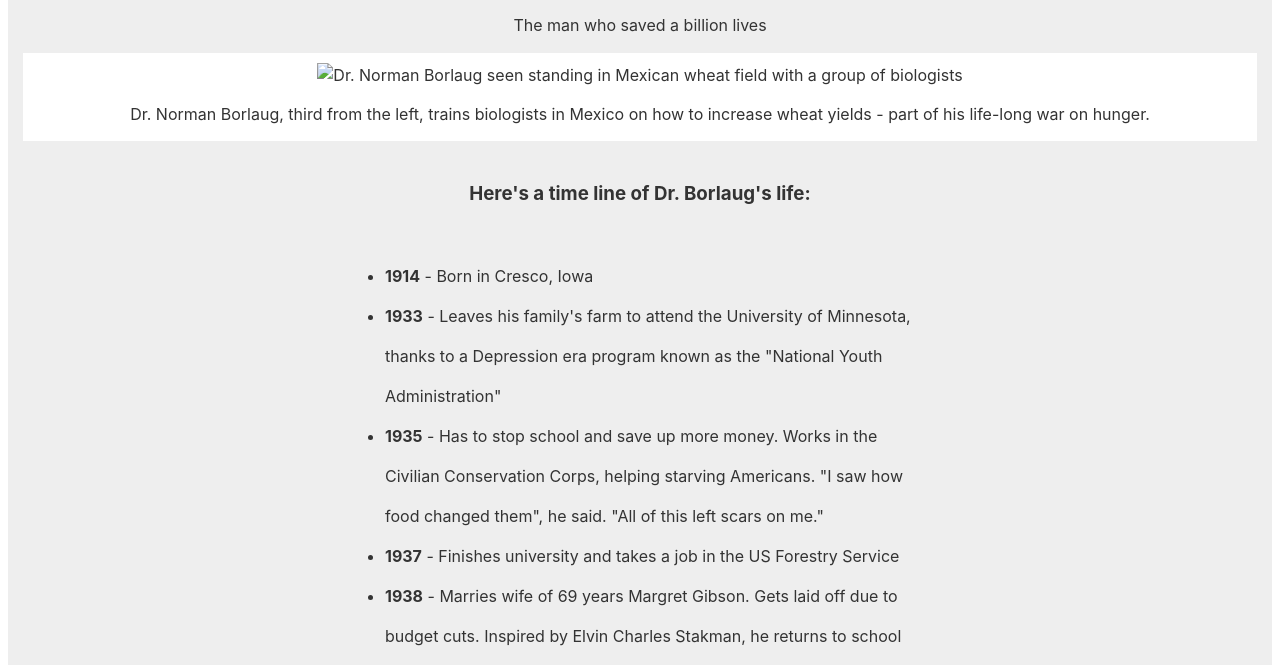
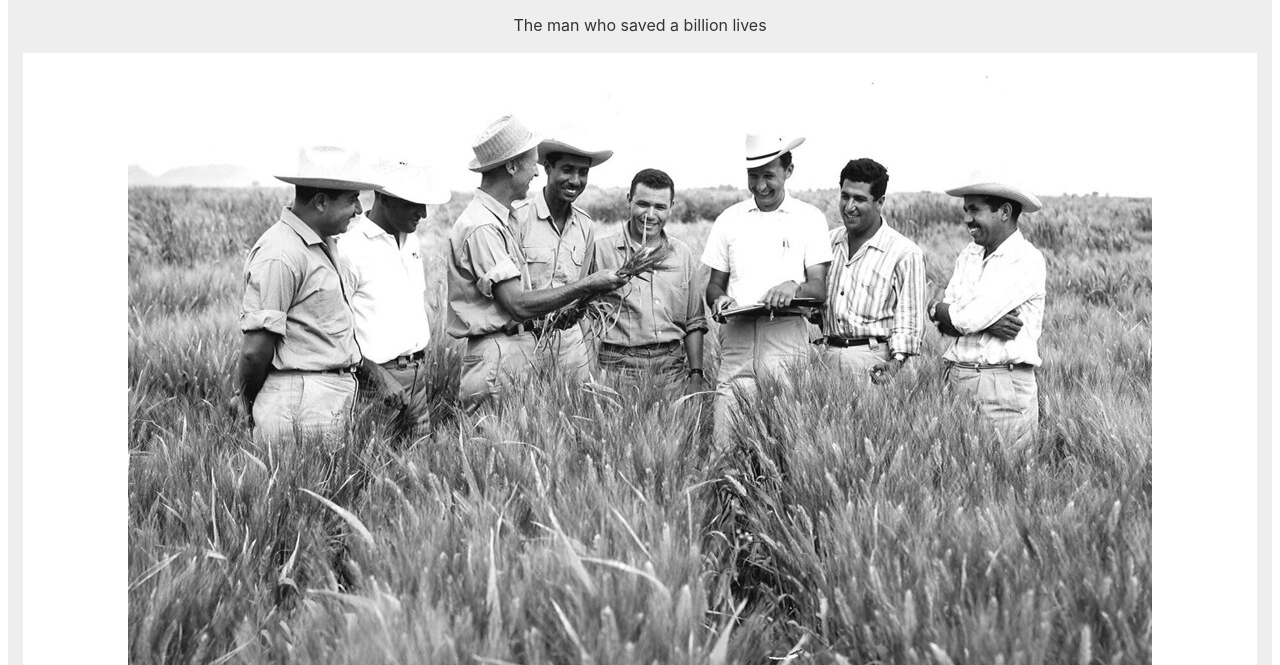
Before and after one commit to raezon/review_html_project_2, a website: page index.html in a window 1280 px wide. Shown: the part 135-800 px from the top of the page. Drawn offline with Linux system fonts and the light colour scheme.

Commit message:
Fixing path of image

```diff
--- a/index.html
+++ b/index.html
@@ -30,7 +30,7 @@
       <figure id="img-div">
         <img
           id="image"
-          src="./tribute-page-main-image.jpg"
+          src="./img/tribute-page-main-image.jpg"
           alt="Dr. Norman Borlaug seen standing in Mexican wheat field with a group of biologists"
         />
         <figcaption id="img-caption">
```
